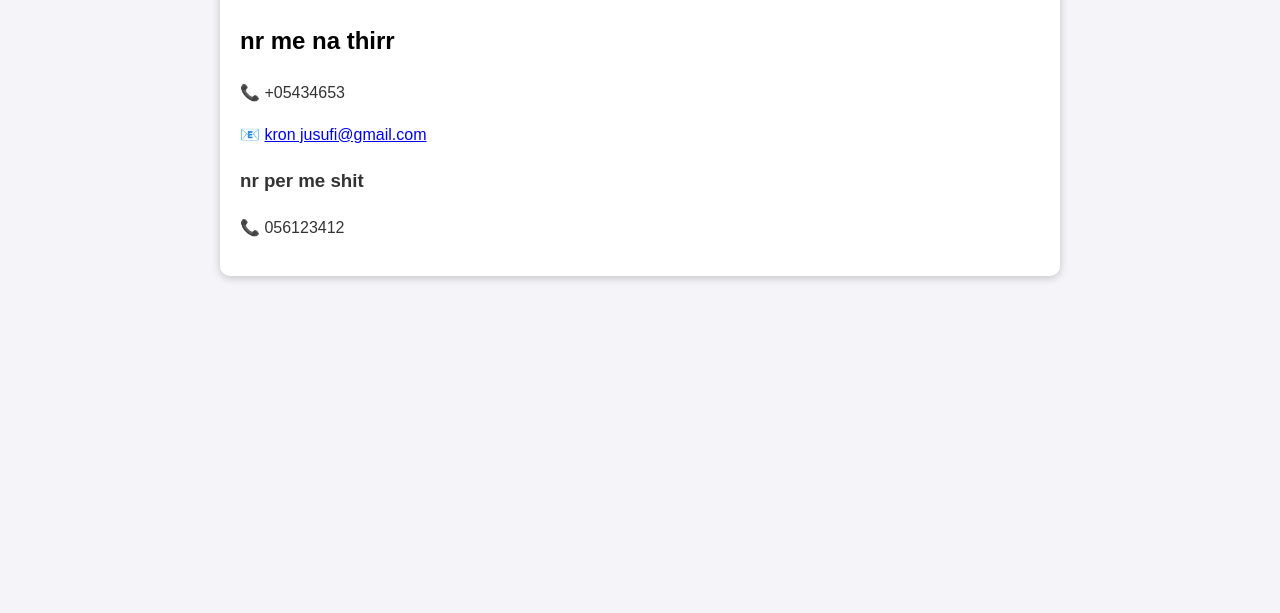
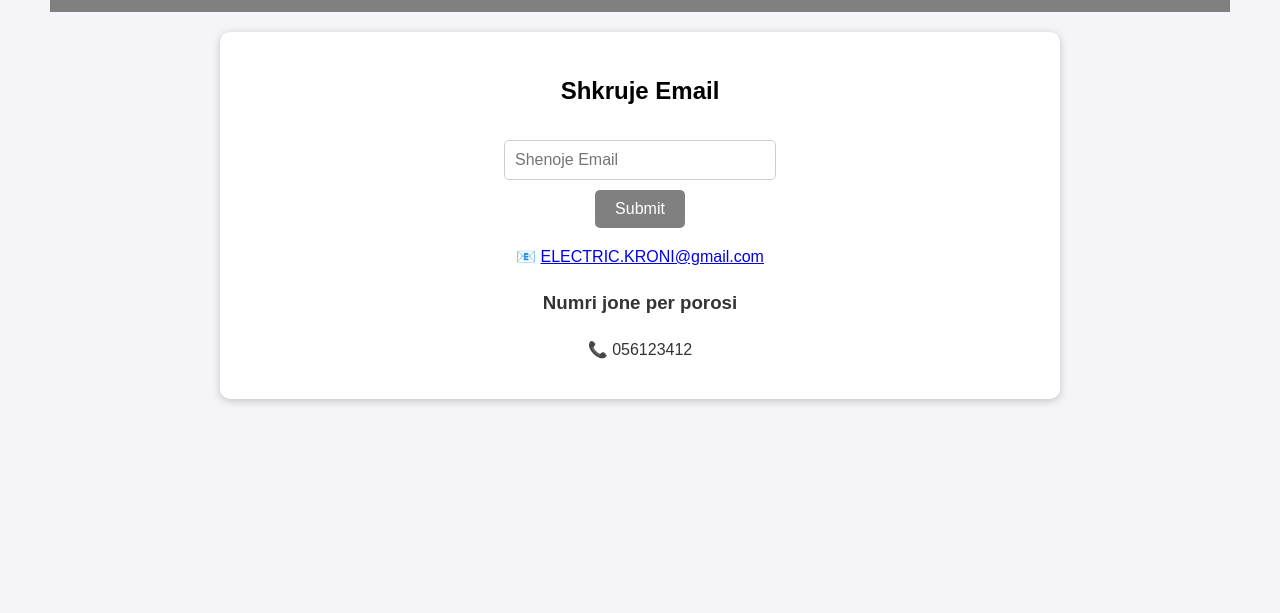
Before and after one commit to KronJusufi/ProjektiFinal, a plain HTML site: page contact.html in a window 1280 px wide. Shown: the part 187-800 px from the top of the page. Drawn offline with Linux system fonts and the light colour scheme.

Commit message:
e purfundova

```diff
--- a/contact.html
+++ b/contact.html
@@ -3,7 +3,7 @@
 <head>
     <meta charset="UTF-8">
     <meta name="viewport" content="width=device-width, initial-scale=1.0">
-    <title>kron llusteri per kontakt</title>
+    <title> per kontakt</title>
     <link rel="stylesheet" href="style.css">
 </head>
 <body>
@@ -16,14 +16,23 @@
                 <li><a href="Products.html">Products</a></li>
             </ul>
         </nav>
-        <h1>kontaktoni</h1>
+        <h1>Kontaktoni</h1>
     </header>
     <main>
         <section>
-            <h2>nr me na thirr</h2>
-            <p>📞 +05434653</p>
-            <p>📧 <a href="mailto:kronjusufi@gmail.com">kron jusufi@gmail.com</a></p>
-            <h3> nr per me shit</h3>
+
+                <h2>Shkruje Email</h2>
+                <form action="https://example.com/submit-email" method="post">
+                    <input type="email" name="email" placeholder="Shenoje Email" required>
+                    <br>
+                    <button type="submit">Submit</button>
+                </form>
+
+
+
+
+            <p>📧 <a href="mailto:kronjusufi@gmail.com">ELECTRIC.KRONI@gmail.com</a></p>
+            <h3> Numri jone per porosi</h3>
             <p>📞 056123412</p>
         </section>
     </main>
--- a/products.css
+++ b/products.css
@@ -98,7 +98,7 @@ body {
   .product-button {
     display: inline-block;
     padding: 10px 20px;
-    background-color: #007BFF;
+    background-color: grey;
     color: #fff;
     border: none;
     border-radius: 4px;
--- a/style.css
+++ b/style.css
@@ -19,6 +19,9 @@ body {
     line-height: 1.6;
     color: #333;
     background-color: #f4f4f9;
+    font-family: Arial, sans-serif;
+    text-align: center;
+    margin: 50px;
 }
 
 header {
@@ -74,4 +77,30 @@ h2 {
 img{
     width: 200px;
     height: 200px;
+    border-radius: 10px;
+    box-shadow: 0 2px 8px rgba(0, 0, 0, 0.2);
 }
+
+
+input[type="email"] {
+    padding: 10px;
+    font-size: 16px;
+    width: 250px;
+    margin: 10px 0;
+    border: 1px solid #ccc;
+    border-radius: 5px;
+}
+
+button {
+    padding: 10px 20px;
+    font-size: 16px;
+    border: none;
+    background-color: grey;
+    color: white;
+    border-radius: 5px;
+    cursor: pointer;
+}
+
+button:hover {
+    background-color: grey;
+}
```
Also changed, not shown: index.html (+11 -6 lines), locations.html (+1 -1 lines), products.html (+1 -1 lines).
